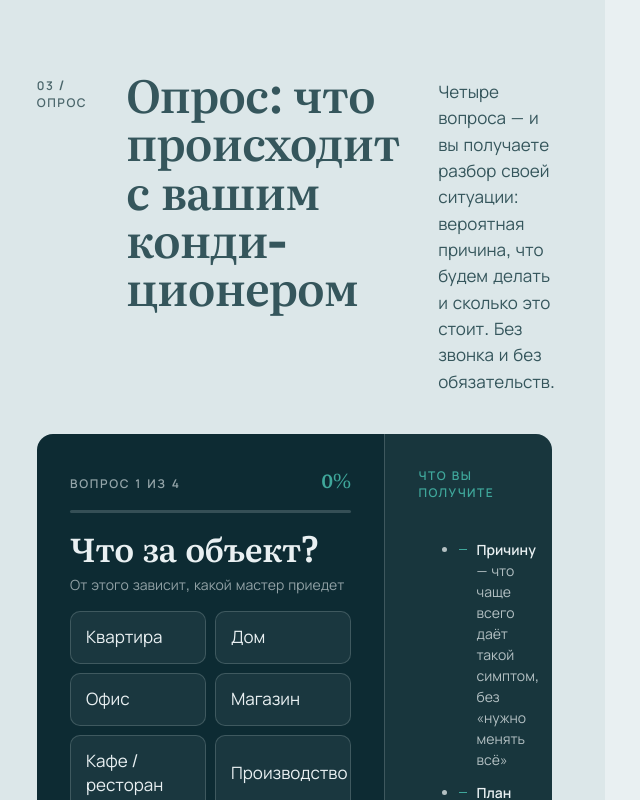
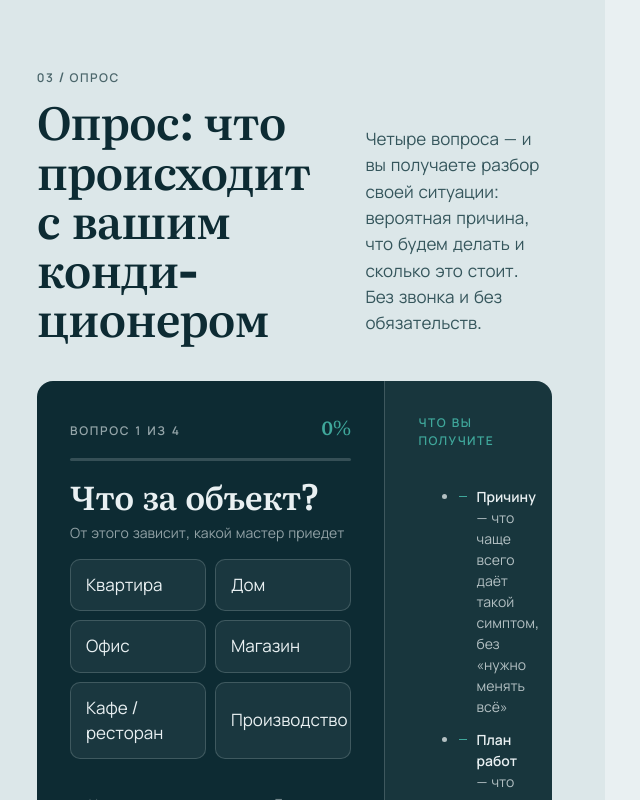
Before and after one commit to ROMjjjKE/klimatglobal, a React (Vite) app: page / in a window 1280 px wide. Shown: the part 1040-1840 px from the top of the page, without its empty margins (17-657 px from the left). Built offline with nearby package versions, Linux system fonts and the light colour scheme.

Commit message:
Секция опроса: убраны reveal-трансформации и колоночная шапка — блок больше не наползает и не съезжает

```diff
--- a/src/components/LeadMagnet.tsx
+++ b/src/components/LeadMagnet.tsx
@@ -114,16 +114,18 @@ export default function LeadMagnet() {
   return (
     <section className="section lead" id="polza">
       <div className="wrap">
-        <div className="cols shead">
-          <div className="shead__num micro">03 / опрос</div>
-          <h2 className="shead__title reveal">Опрос: что происходит с вашим кондиционером</h2>
-          <p className="shead__note body-s reveal">
-            Четыре вопроса — и вы получаете разбор своей ситуации: вероятная причина, что будем
-            делать и сколько это стоит. Без звонка и без обязательств.
-          </p>
+        <div className="quizHead">
+          <div className="micro">03 / опрос</div>
+          <div className="quizHead__row">
+            <h2 className="quizHead__t">Опрос: что происходит с вашим кондиционером</h2>
+            <p className="quizHead__n">
+              Четыре вопроса — и вы получаете разбор своей ситуации: вероятная причина, что будем
+              делать и сколько это стоит. Без звонка и без обязательств.
+            </p>
+          </div>
         </div>
 
-        <div className="quiz reveal">
+        <div className="quiz">
           <div className="quiz__main">
             <div className="quiz__head">
               <span className="quiz__count">
--- a/src/styles/global.css
+++ b/src/styles/global.css
@@ -487,3 +487,15 @@ section[id] { scroll-margin-top: 96px; }
   .quiz__nav { flex-direction: column-reverse; align-items: stretch; gap: 8px; }
   .quiz__nav .btn, .quiz__next { width: 100%; text-align: center; }
 }
+
+/* --- секция опроса: простая сетка без анимаций и колоночных хитростей --- */
+.lead .wrap { width: 100%; }
+.quizHead { display: grid; gap: 10px; }
+.quizHead__row { display: grid; grid-template-columns: minmax(0, 1.6fr) minmax(0, 1fr); gap: clamp(16px, 2.4vw, 48px); align-items: end; }
+.quizHead__t { font-family: var(--f-display); font-size: var(--fs-48); line-height: 1.08; color: var(--ink); max-width: 22ch; }
+.quizHead__n { font-size: var(--fs-17); line-height: 1.55; color: var(--ink-2); max-width: 44ch; padding-bottom: 6px; }
+@media (max-width: 860px) {
+  .quizHead__row { grid-template-columns: 1fr; align-items: start; }
+  .quizHead__t { font-size: clamp(1.5rem, 5.6vw, 2.1rem); max-width: none; }
+  .quizHead__n { max-width: none; }
+}
```
